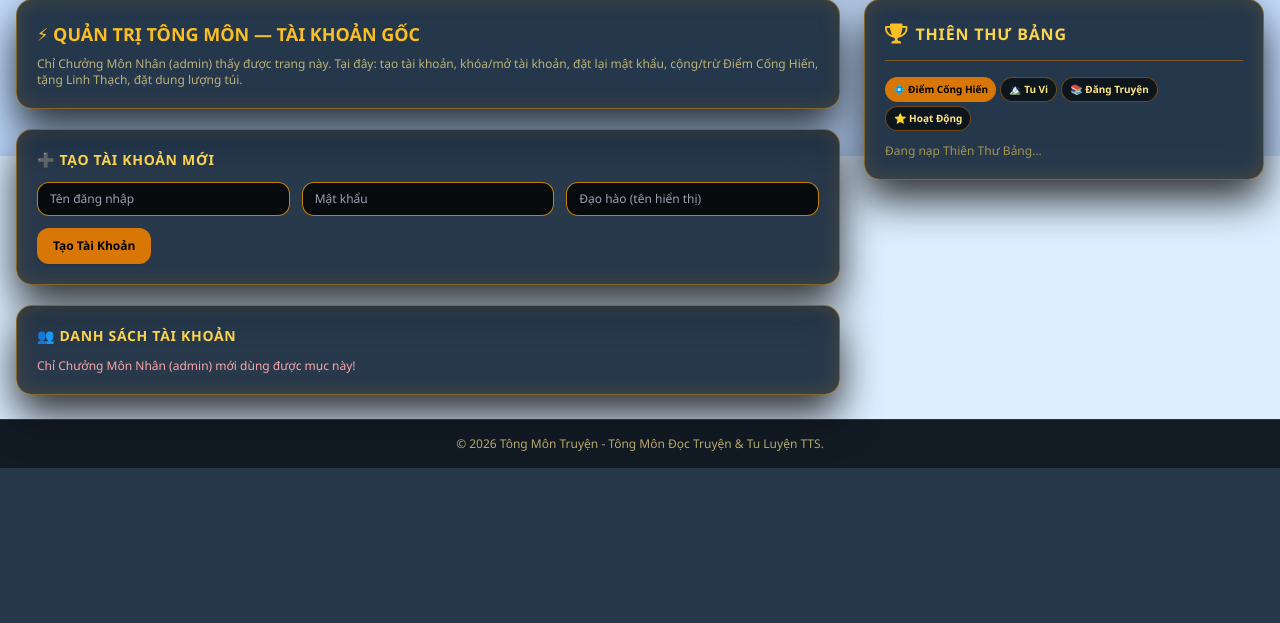
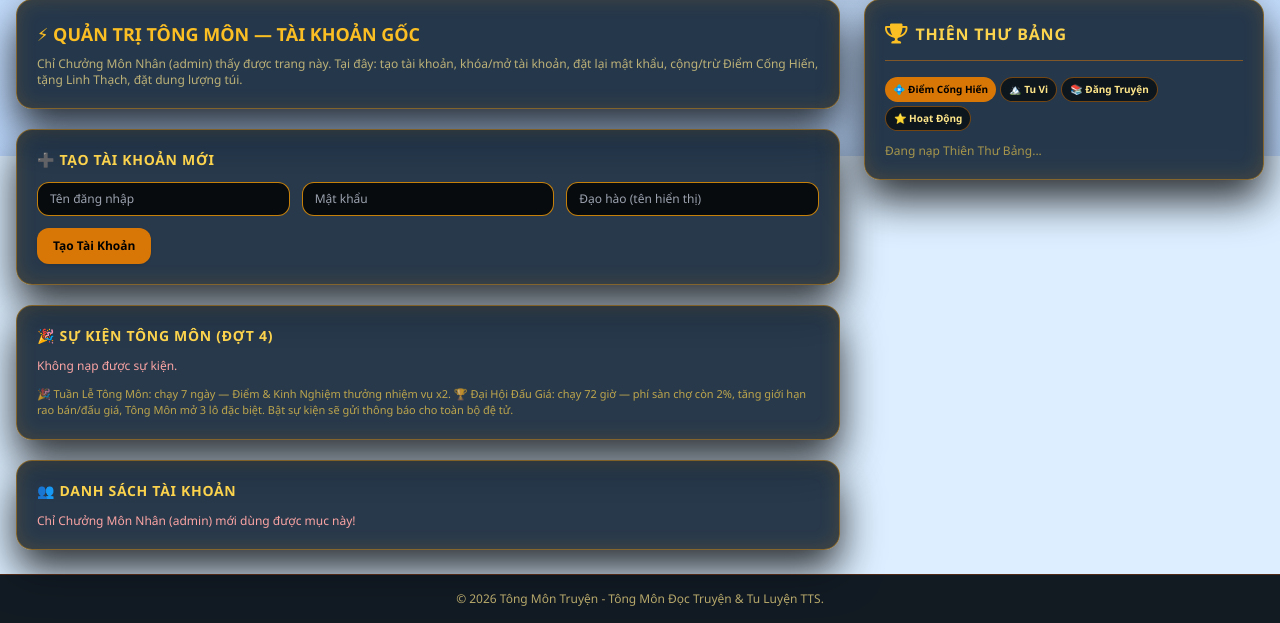
Before and after one commit to Thanh-art123/tts-appp, a Flask app: template templates/quan_tri.html in a window 1280 px wide. Shown: the part 644-1267 px from the top of the page. Before the commit the page ends 1112 px from the top, so only its background shows below. Run offline with Flask 3, Linux system fonts and the light colour scheme; the template is opened without the code that fills it, so the values that code supplies are empty; the visitor is signed in with stand-in values (Sample User, id 1); some libraries are stand-ins or nearby versions.

Commit message:
Dot 4: giao dien su kien, chuyen truyen, thien thu bang diem

```diff
--- a/templates/quan_tri.html
+++ b/templates/quan_tri.html
@@ -16,6 +16,14 @@
             <input type="text" id="nu-author" placeholder="Đạo hào (tên hiển thị)" class="bg-black/80 text-amber-100 border border-amber-500/80 rounded-xl px-3 py-2 focus:outline-none">
         </div>
         <button onclick="createUser()" class="bg-amber-600 hover:bg-amber-500 text-black font-extrabold text-xs px-4 py-2.5 rounded-xl shadow transition cursor-pointer">Tạo Tài Khoản</button>
+    </div>
+
+    <div class="panel-3d rounded-2xl p-5 space-y-3">
+        <h3 class="text-sm font-extrabold text-amber-300 uppercase tracking-wider">🎉 Sự Kiện Tông Môn (Đợt 4)</h3>
+        <div id="events-box" class="space-y-2 text-xs">
+            <p class="text-amber-300/50">Đang nạp sự kiện...</p>
+        </div>
+        <p class="text-[11px] text-amber-300/70">🎉 Tuần Lễ Tông Môn: chạy 7 ngày — Điểm &amp; Kinh Nghiệm thưởng nhiệm vụ x2. 🏆 Đại Hội Đấu Giá: chạy 72 giờ — phí sàn chợ còn 2%, tăng giới hạn rao bán/đấu giá, Tông Môn mở 3 lô đặc biệt. Bật sự kiện sẽ gửi thông báo cho toàn bộ đệ tử.</p>
     </div>
 
     <div class="panel-3d rounded-2xl p-5 space-y-3">
@@ -101,6 +109,34 @@
         });
     }
 
-    document.addEventListener('DOMContentLoaded', loadUsers);
+    function qtFmtLeft(sec) {
+        sec = Math.max(0, sec | 0);
+        const d = Math.floor(sec / 86400), h = Math.floor(sec % 86400 / 3600), m = Math.floor(sec % 3600 / 60);
+        return (d > 0 ? d + ' ngày ' : '') + (h > 0 ? h + ' giờ ' : '') + m + ' phút';
+    }
+
+    function loadEventsAdmin() {
+        fetch('/api/events').then(r => r.json()).then(res => {
+            const box = document.getElementById('events-box');
+            if (!res.success) { box.innerHTML = '<p class="text-red-300">Không nạp được sự kiện.</p>'; return; }
+            box.innerHTML = ['tuan_le', 'dai_hoi'].map(k => {
+                const e = res.events[k];
+                return `<div class="bg-black/50 border ${e.on ? 'border-emerald-500/70' : 'border-amber-700/40'} rounded-xl px-3 py-2.5 flex flex-wrap items-center justify-between gap-2">
+                    <div><b class="text-amber-200">${e.icon} ${e.name}</b><br><span class="text-amber-100/75">${e.desc}</span><br>
+                    <span class="${e.on ? 'text-emerald-300' : 'text-amber-300/50'} font-bold">${e.on ? `🟢 Đang chạy — còn ${qtFmtLeft(e.con_lai)}` : '⚪ Đang tắt'}</span></div>
+                    ${e.on
+                        ? `<button onclick="eventAction('${k}','tat')" class="bg-red-800 hover:bg-red-700 text-white font-extrabold px-3 py-2 rounded-lg cursor-pointer">Tắt Sự Kiện</button>`
+                        : `<button onclick="eventAction('${k}','bat')" class="bg-emerald-600 hover:bg-emerald-500 text-black font-extrabold px-3 py-2 rounded-lg cursor-pointer">▶ Bật Sự Kiện</button>`}
+                </div>`;
+            }).join('');
+        }).catch(() => { document.getElementById('events-box').innerHTML = '<p class="text-red-300">Không nạp được sự kiện.</p>'; });
+    }
+
+    function eventAction(key, action) {
+        if (action === 'bat' && !confirm('Bật sự kiện này? Toàn bộ đệ tử sẽ nhận thông báo.')) return;
+        post('/api/admin/event', {key, action}).then(res => { alert(res.message); loadEventsAdmin(); });
+    }
+
+    document.addEventListener('DOMContentLoaded', () => { loadUsers(); loadEventsAdmin(); });
 </script>
 {% endblock %}
```
